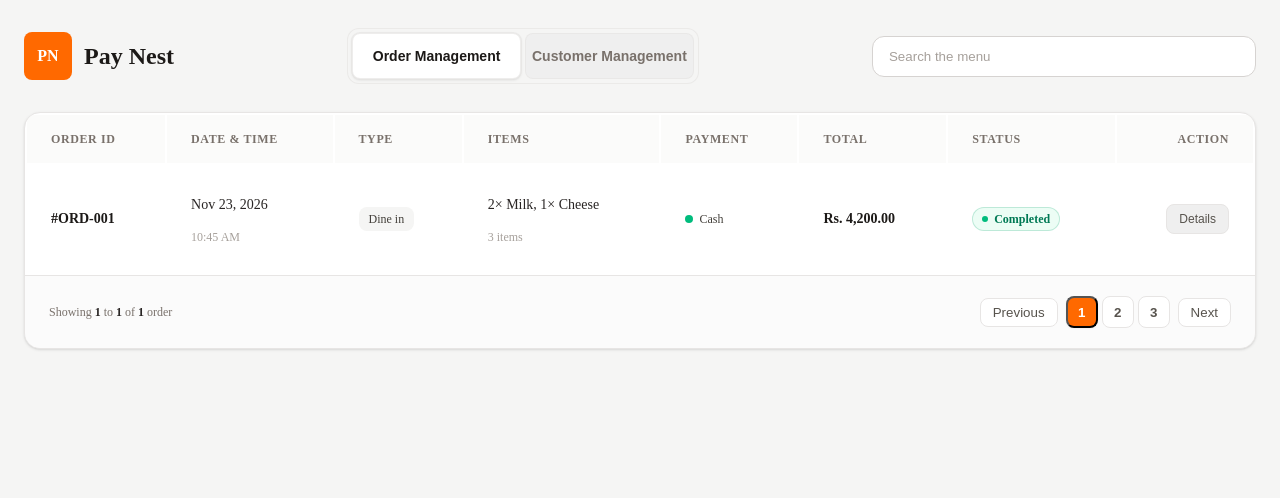
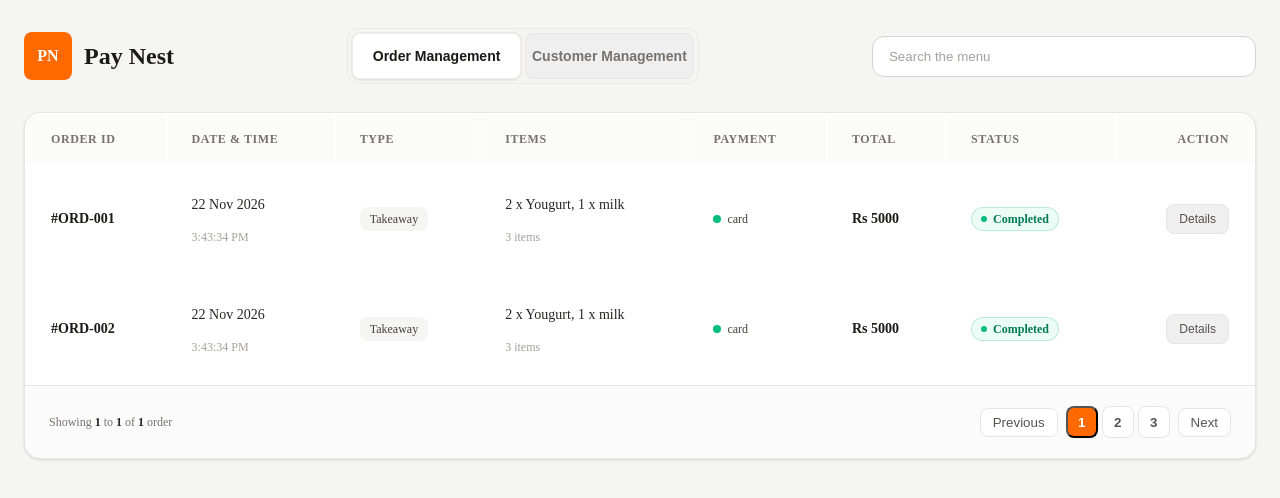
Before and after one commit to sakunathejan/daily-mart-pos-system, a React (Vite) app: page / in a window 1280 px wide. Both pictures are taken after a click on the button "Order Management". Shown: the top 498 px of the page. Built offline with nearby package versions, Linux system fonts and the light colour scheme.

Commit message:
feat: Implement order state and dynamic rendering

```diff
--- a/src/components/OrderManagement.jsx
+++ b/src/components/OrderManagement.jsx
@@ -1,4 +1,39 @@
+import { useState } from "react";
+
 function OrderManagement() {
+
+    const currentDate = new Date().toLocaleDateString('en-GB', {
+        day: 'numeric',
+        month: 'short',
+        year: 'numeric'
+    });
+
+    const currentTime = new Date().toLocaleTimeString();
+
+    const [order, setOrder] = useState([
+        {
+            id: "#ORD-001",
+            date: currentDate,
+            time: currentTime,
+            dineMode: "Takeaway",
+            items: "2 x Yougurt, 1 x milk",
+            payment: "card",
+            total: "5000",
+            status: "complete"
+        },
+        {
+            id: "#ORD-002",
+            date: currentDate,
+            time: currentTime,
+            dineMode: "Takeaway",
+            items: "2 x Yougurt, 1 x milk",
+            payment: "card",
+            total: "5000",
+            status: "complete"
+        },
+
+    ])
+
     return (
         <div className="overflow-hidden rounded-2xl border border-stone-200 bg-white shadow-sm">
             <div className="overflow-x-auto">
@@ -32,31 +67,33 @@ function OrderManagement() {
                         </tr>
                     </thead>
                     <tbody className="divide-y divide-stone-100 bg-white">
+                        {order.map((item, index) => (
+
                             <tr className="transition-colors duration-150 hover:bg-stone-50/70">
                                 <td className="px-6 py-4 whitespace-nowrap">
-                                <span className="font-semibold text-stone-900">#ORD-001</span>
+                                    <span className="font-semibold text-stone-900">{item.id}</span>
                                 </td>
                                 <td className="px-6 py-4 whitespace-nowrap">
-                                <p className="font-medium text-stone-800">Nov 23, 2026</p>
-                                <p className="text-xs text-stone-400">10:45 AM</p>
+                                    <p className="font-medium text-stone-800">{item.date}</p>
+                                    <p className="text-xs text-stone-400">{item.time}</p>
                                 </td>
                                 <td className="px-6 py-4 whitespace-nowrap">
                                     <span className="inline-flex items-center rounded-lg bg-stone-100 px-2.5 py-1 text-xs font-medium text-stone-700">
-                                    Dine in
+                                        {item.dineMode}
                                     </span>
                                 </td>
                                 <td className="px-6 py-4">
-                                <p className="font-medium text-stone-800">2× Milk, 1× Cheese</p>
+                                    <p className="font-medium text-stone-800">{item.items}</p>
                                     <p className="text-xs text-stone-400">3 items</p>
                                 </td>
                                 <td className="px-6 py-4 whitespace-nowrap">
                                     <span className="inline-flex items-center gap-1.5 text-xs font-medium text-stone-700">
                                         <span className="h-2 w-2 rounded-full bg-emerald-500"></span>
-                                    Cash
+                                        {item.payment}
                                     </span>
                                 </td>
                                 <td className="px-6 py-4 whitespace-nowrap">
-                                <span className="font-semibold text-stone-900">Rs. 4,200.00</span>
+                                    <span className="font-semibold text-stone-900">Rs {item.total}</span>
                                 </td>
                                 <td className="px-6 py-4 whitespace-nowrap">
                                     <span className="inline-flex items-center gap-1.5 rounded-full bg-emerald-50 px-2.5 py-1 text-xs font-semibold text-emerald-700 ring-1 ring-inset ring-emerald-600/20">
@@ -73,6 +110,9 @@ function OrderManagement() {
                                     </button>
                                 </td>
                             </tr>
+
+                        ))}
+
 
 
                     </tbody>
```
Lines whose indentation alone changed are shown as unchanged.
